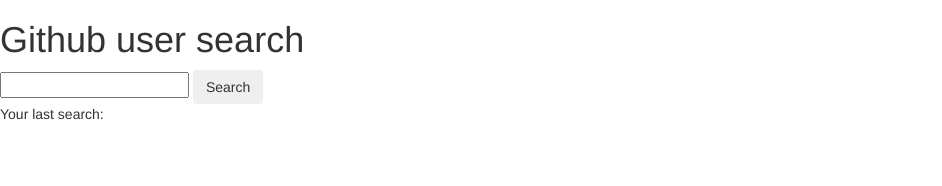
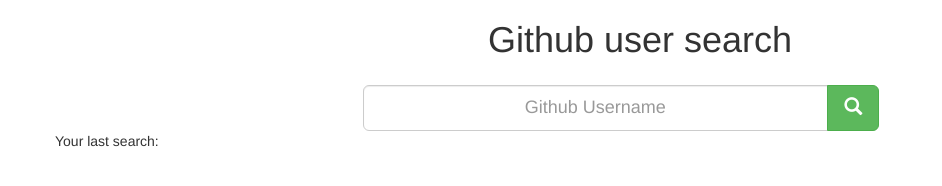
Before and after one commit to jamiebrown201/githubprofiles, a website: page index.html in a window 1280 px wide. Shown: the whole page, without its empty margins (0-942 px from the left). Drawn offline with nearby package versions, Linux system fonts and the light colour scheme; some packages are replaced by stand-ins of ours; a script that the page names is missing.

Commit message:
Starts styling

```diff
--- /dev/null
+++ b/css/main.css
@@ -0,0 +1,3 @@
+header {
+  margin-bottom: 25px;
+}
--- a/index.html
+++ b/index.html
@@ -2,8 +2,12 @@
 <html lang="en" ng-app="GitUserSearch">
   <head>
     <meta charset="utf-8">
+
     <title>Github user search</title>
+
     <link rel="stylesheet" href="bower_components/bootstrap/dist/css/bootstrap.css">
+    <link rel="stylesheet" href="css/main.css">
+
     <script src="bower_components/jquery/dist/jquery.js"></script>
     <script src="bower_components/angular/angular.js"></script>
     <script src="bower_components/angular-mocks/angular-mocks.js"></script>
@@ -12,13 +16,28 @@
     <script src="js/gitUserSearchController.js"></script>
     <script src="js/searchFactory.js"></script>
   </head>
-  <h1>Github user search</h1>
   <body ng-controller="GitUserSearchController as searchCtrl">
-    <div>
-      <form class="form-horizontal" name="searchForm">
-        <input type="text" ng-model="searchCtrl.searchTerm" ng-change="searchForm.$valid &amp;&amp; searchCtrl.doSearch()" ng-model-options="{ updateOn: 'default blur', debounce: {'default': 500, 'blur': 0} }" required>
-        <button class="btn" ng-click="searchCtrl.doSearch()">Search</button>
+    <header>
+      <h1 class="text-center">Github user search</h1>
+    </header>
+    <div class="container">
+      <div class="row">
+        <form class="form-inline col-md-6 col-md-offset-3" name="searchForm" class="searchForm">
+          <div class="input-group col-md-12 input-group-lg">
+            <input class = "form-control text-center"
+                   placeholder="Github Username"
+                   type="text"
+                   ng-model="searchCtrl.searchTerm"
+                   ng-change="searchForm.$valid &amp;&amp; searchCtrl.doSearch()"
+                   ng-model-options="{ updateOn: 'default blur', debounce: {'default': 500, 'blur': 0} }"
+                   required>
+            <span class="input-group-btn">
+              <button class="btn btn-success" ng-click="searchCtrl.doSearch()"><i class="glyphicon glyphicon-search"></i></button>
+            </span>
+         </div>
         </form>
+      </div>
+      <div class="row">
         <p>Your last search: {{searchCtrl.searchTerm}}</p>
         <ul class="list-group">
           <li ng-repeat="user in searchCtrl.searchResult.items">
@@ -27,5 +46,6 @@
           </li>
         </ul>
       </div>
+    </div>
   </body>
 </html>
```
Lines whose indentation alone changed are shown as unchanged.
